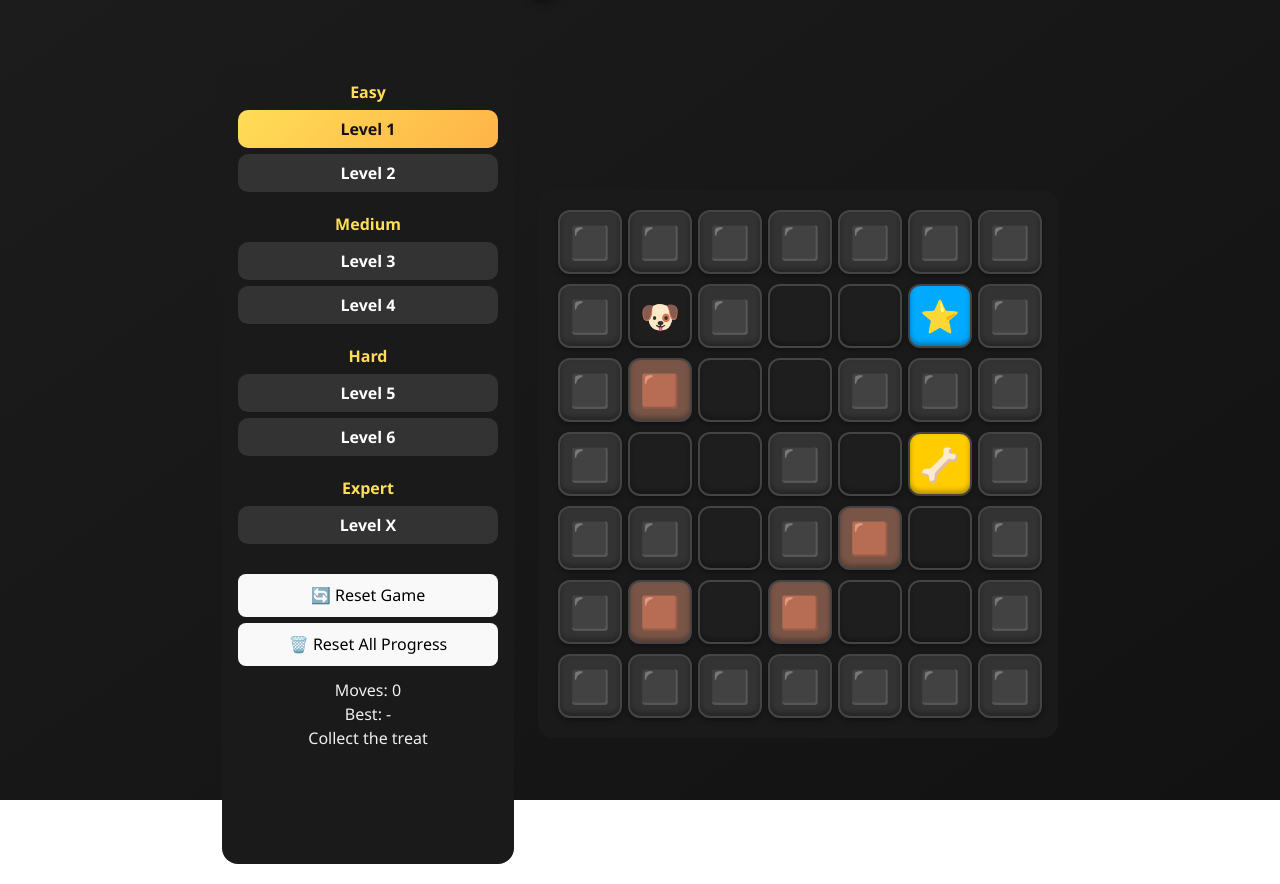
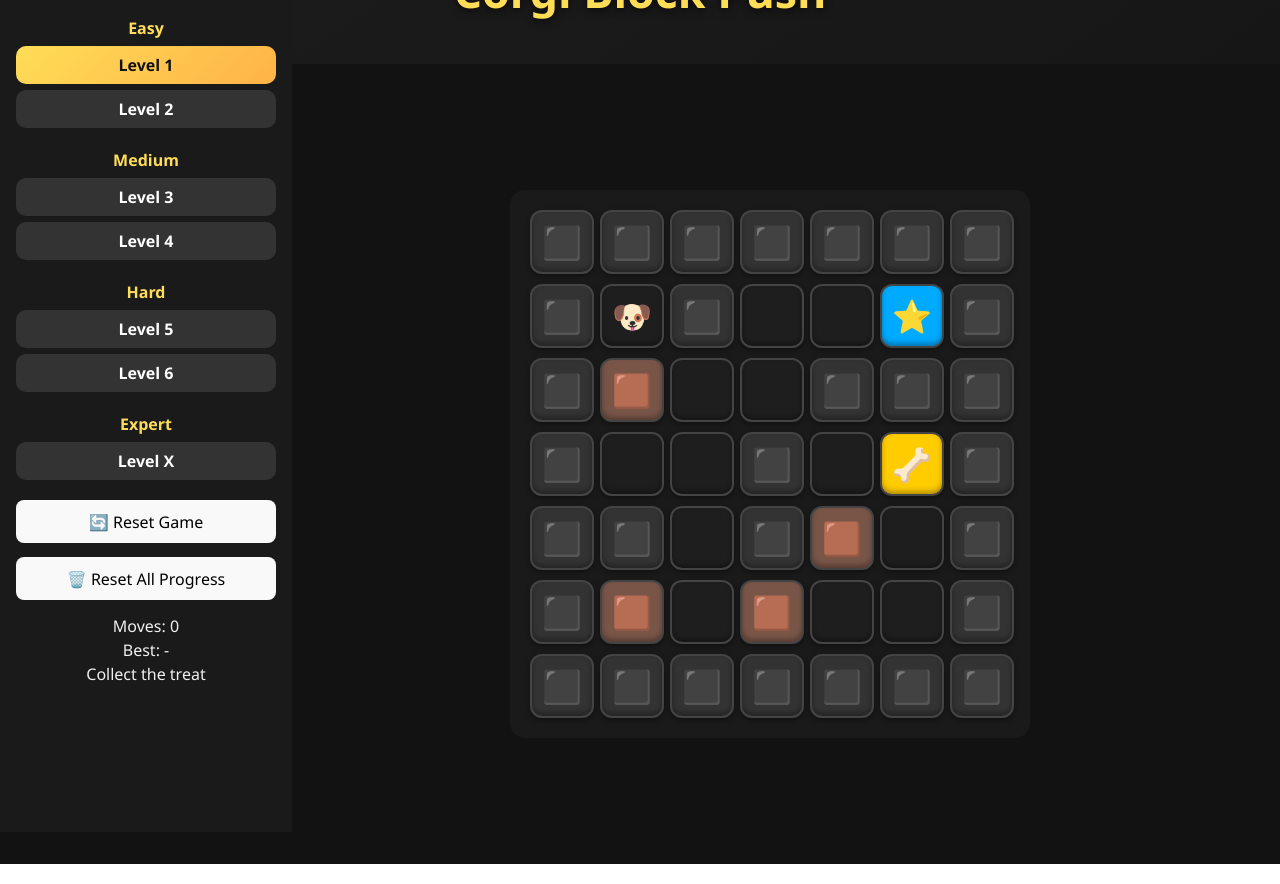
Before and after one commit to brendanbobryk/corgi-block-push, a React (Vite) app in the folder corgi-block-push/: page / in a window 1280 px wide. Built offline with nearby package versions, Linux system fonts and the light colour scheme.

Commit message:
fixed level selection to the left side of the window and adjusted sizing

```diff
--- a/corgi-block-push/src/components/Game.jsx
+++ b/corgi-block-push/src/components/Game.jsx
@@ -2,6 +2,8 @@ import React, { useState, useEffect, useRef } from "react";
 import Cell from "./Cell";
 import { CELL_SIZE, GRID_ROWS, GRID_COLS, DIRECTIONS } from "./constants";
 import LEVELS from "../levels";
+
+const SIDEBAR_WIDTH = 260;
 
 const Game = () => {
   const [currentLevel, setCurrentLevel] = useState(0);
@@ -150,26 +152,31 @@ const Game = () => {
   }, {});
 
   return (
-    <div style={{ display: "flex", height: "100vh", padding: 20, gap: 24 }}>
+    <div style={{
+      height: "100vh",
+      width: "100vw",
+      overflow: "hidden",
+      background: "#121212"
+    }}>
 
       {/* Sidebar */}
       <div style={{
-        width: 260,
-        flexShrink: 0,
+        position: "fixed",
+        left: 0,
+        top: 0,
+        height: "100vh",
+        width: SIDEBAR_WIDTH,
         background: "#1a1a1a",
         padding: 16,
-        borderRadius: 16,
-        overflowY: "auto"
+        overflowY: "auto",
+        display: "flex",
+        flexDirection: "column",
+        gap: 14
       }}>
 
         {Object.entries(grouped).map(([difficulty, levels]) => (
-          <div key={difficulty} style={{ marginBottom: 14 }}>
-
-            <div style={{
-              fontWeight: "bold",
-              marginBottom: 6,
-              color: "#ffdd57"
-            }}>
+          <div key={difficulty}>
+            <div style={{ fontWeight: "bold", marginBottom: 6, color: "#ffdd57" }}>
               {difficulty}
             </div>
 
@@ -194,55 +201,47 @@ const Game = () => {
                 {lvl.name} {isCompleted(lvl.index) ? "✅" : ""}
               </button>
             ))}
-
           </div>
         ))}
 
-        <button onClick={() => resetGame()} style={{ width: "100%", marginTop: 10 }}>
-          🔄 Reset Game
-        </button>
+        <button onClick={() => resetGame()}>🔄 Reset Game</button>
 
-        <button
-          style={{ width: "100%", marginTop: 6 }}
-          onClick={() => {
-            localStorage.removeItem("bestMoves");
-            setBestMoves({});
-          }}
-        >
+        <button onClick={() => {
+          localStorage.removeItem("bestMoves");
+          setBestMoves({});
+        }}>
           🗑️ Reset All Progress
         </button>
 
-        <div style={{ marginTop: 12 }}>
+        <div>
           Moves: {moves}<br />
           Best: {bestMoves[String(currentLevel)] ?? "-"}<br />
           {hasTreat ? "🦴 Treat collected!" : "Collect the treat"}
         </div>
 
-        {hasWon && <div style={{ marginTop: 10 }}>🎉 You Win!</div>}
+        {hasWon && <div>🎉 You Win!</div>}
       </div>
 
-      {/* Grid wrapper (independent sizing) */}
+      {/* Game Area */}
       <div style={{
-        flex: 1,
+        marginLeft: SIDEBAR_WIDTH,
+        height: "100vh",
         display: "flex",
         justifyContent: "center",
         alignItems: "center"
       }}>
-
         <div className={shake ? "shake" : ""} style={{
           display: "grid",
           gridTemplateColumns: `repeat(${GRID_COLS}, ${CELL_SIZE}px)`,
           gap: 10,
           background: "#1a1a1a",
           padding: 20,
-          borderRadius: 15,
-          flexShrink: 0
+          borderRadius: 15
         }}>
           {grid.map((row,y)=>row.map((cell,x)=>(
             <Cell key={`${x}-${y}`} content={cell}/>
           )))}
         </div>
-
       </div>
 
     </div>
```
